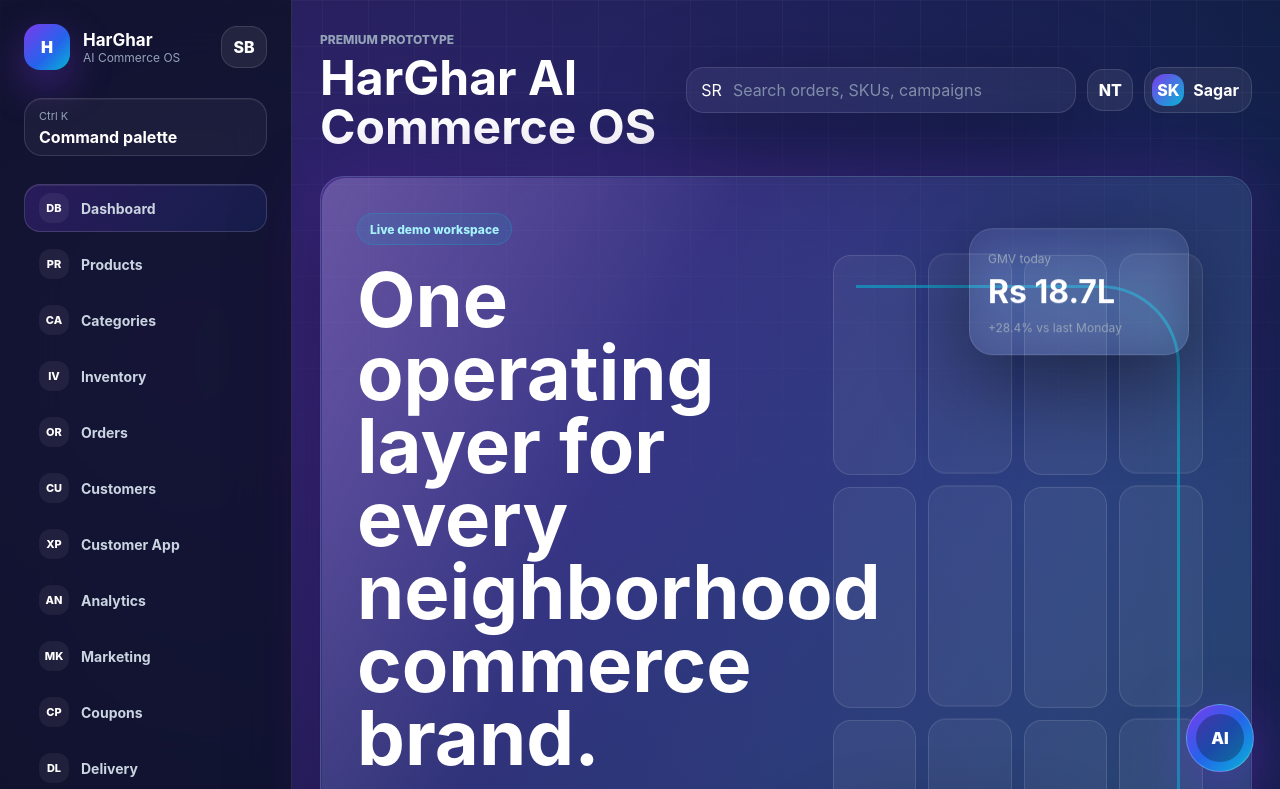
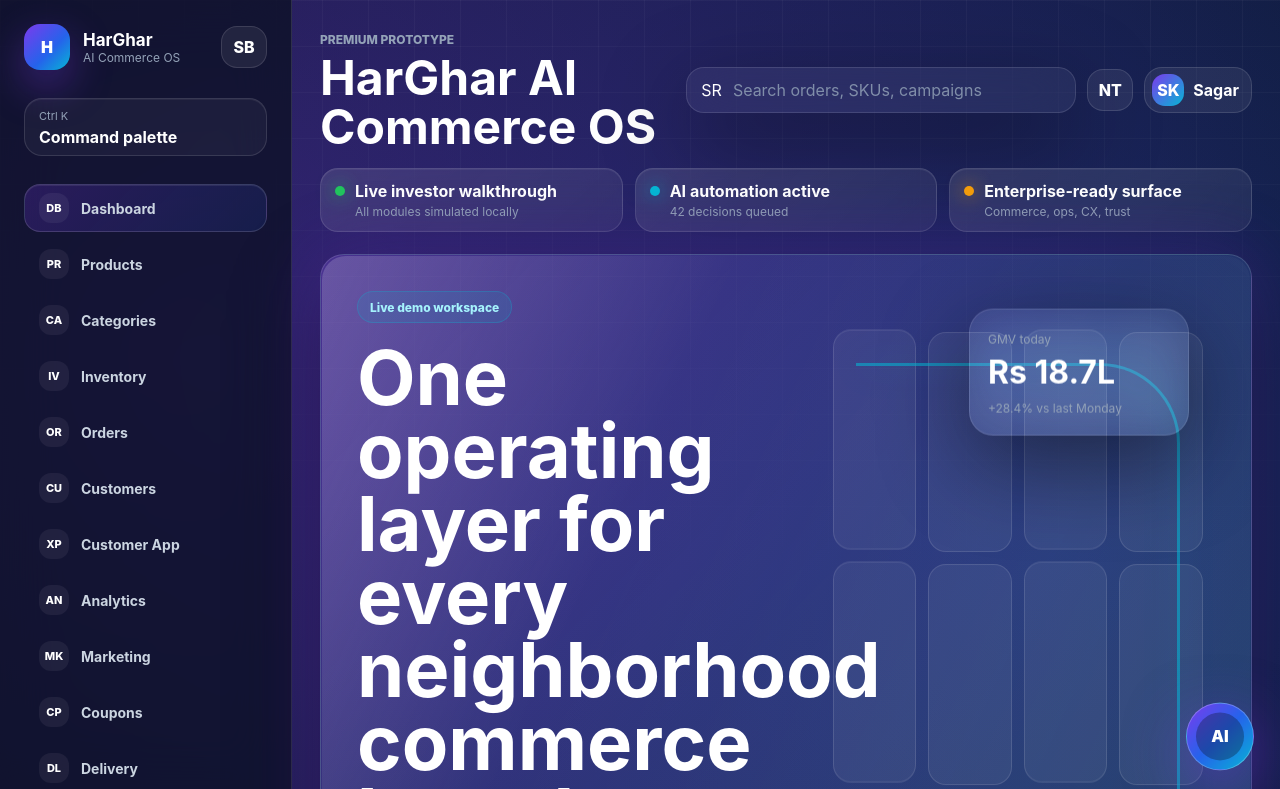
Before and after one commit to Sagar522290/Harghar, a plain HTML site: page client/index.html in a window 1280 px wide. Shown: the top 789 px of the page. Drawn offline with Linux system fonts and the light colour scheme.

Commit message:
Enhance dashboard walkthrough UI

```diff
--- a/client/app.js
+++ b/client/app.js
@@ -1540,6 +1540,12 @@ function createRipple(button, event) {
   ripple.addEventListener("animationend", () => ripple.remove());
 }
 
+function updateScrollProgress() {
+  const scrollable = document.documentElement.scrollHeight - window.innerHeight;
+  const progress = scrollable > 0 ? (window.scrollY / scrollable) * 100 : 0;
+  document.documentElement.style.setProperty("--scroll-progress", `${Math.min(progress, 100)}%`);
+}
+
 function closeFloating() {
   document.querySelector("#notificationPanel").classList.remove("open");
   document.querySelector("#profilePanel").classList.remove("open");
@@ -1657,5 +1663,8 @@ document.querySelector("#commandModal").addEventListener("click", (event) => {
   if (event.target.id === "commandModal") closeCommand();
 });
 
+window.addEventListener("scroll", updateScrollProgress, { passive: true });
+window.addEventListener("resize", updateScrollProgress);
 document.querySelector("#notificationList").innerHTML = notifications.map((item) => `<div class="mini-row"><span class="dot blue"></span><strong>${item}</strong><small>Just now</small></div>`).join("");
 setView("dashboard");
+updateScrollProgress();
--- a/client/index.html
+++ b/client/index.html
@@ -7,6 +7,7 @@
     <link rel="stylesheet" href="styles.css" />
   </head>
   <body>
+    <div class="scroll-progress" id="scrollProgress"></div>
     <div class="mobile-scrim" id="mobileScrim"></div>
     <div class="app-shell" id="appShell">
       <aside class="sidebar" id="sidebar">
@@ -71,6 +72,24 @@
             </button>
           </div>
         </header>
+
+        <section class="executive-strip" aria-label="Demo health summary">
+          <div>
+            <span class="dot"></span>
+            <strong>Live investor walkthrough</strong>
+            <small>All modules simulated locally</small>
+          </div>
+          <div>
+            <span class="dot blue"></span>
+            <strong>AI automation active</strong>
+            <small>42 decisions queued</small>
+          </div>
+          <div>
+            <span class="dot amber"></span>
+            <strong>Enterprise-ready surface</strong>
+            <small>Commerce, ops, CX, trust</small>
+          </div>
+        </section>
 
         <section class="dropdown notification-panel" id="notificationPanel">
           <div class="panel-header">
--- a/client/styles.css
+++ b/client/styles.css
@@ -42,6 +42,18 @@ body::before {
   mask-image: linear-gradient(to bottom, black, transparent 82%);
 }
 
+.scroll-progress {
+  position: fixed;
+  top: 0;
+  left: 0;
+  z-index: 90;
+  width: var(--scroll-progress, 0%);
+  height: 3px;
+  background: linear-gradient(90deg, var(--primary), var(--secondary), var(--accent));
+  box-shadow: 0 0 24px rgba(6, 182, 212, 0.5);
+  transition: width 120ms ease;
+}
+
 button,
 input {
   font: inherit;
@@ -61,6 +73,12 @@ button:hover {
 
 button:active {
   transform: translateY(0) scale(0.98);
+}
+
+button:focus-visible,
+input:focus-visible {
+  outline: 2px solid rgba(6, 182, 212, 0.8);
+  outline-offset: 3px;
 }
 
 .button-ripple {
@@ -243,6 +261,40 @@ button:active {
   justify-content: space-between;
   gap: 20px;
   margin-bottom: 24px;
+}
+
+.executive-strip {
+  display: grid;
+  grid-template-columns: repeat(3, minmax(0, 1fr));
+  gap: 12px;
+  margin: -8px 0 22px;
+}
+
+.executive-strip div {
+  display: grid;
+  grid-template-columns: auto minmax(0, 1fr);
+  gap: 3px 10px;
+  align-items: center;
+  min-height: 64px;
+  padding: 12px 14px;
+  border: 1px solid var(--line);
+  border-radius: 18px;
+  background:
+    linear-gradient(135deg, rgba(255, 255, 255, 0.07), rgba(255, 255, 255, 0.025)),
+    rgba(255, 255, 255, 0.04);
+  box-shadow: inset 0 1px 0 rgba(255, 255, 255, 0.06);
+  backdrop-filter: blur(18px);
+}
+
+.executive-strip strong,
+.executive-strip small {
+  overflow-wrap: anywhere;
+}
+
+.executive-strip small {
+  grid-column: 2;
+  color: var(--muted);
+  font-size: 12px;
 }
 
 .mobile-menu {
@@ -3062,7 +3114,12 @@ button:active {
   .customer-app-stage {
     grid-template-columns: repeat(2, minmax(220px, 1fr));
   }
-.product-list-row {
+
+  .executive-strip {
+    grid-template-columns: 1fr;
+  }
+
+  .product-list-row {
     grid-template-columns: 48px minmax(0, 1fr) auto;
   }
 
@@ -3152,6 +3209,10 @@ button:active {
 
   .topbar-actions {
     grid-column: 1 / -1;
+  }
+
+  .executive-strip {
+    margin-top: 0;
   }
 
   .search {
```
